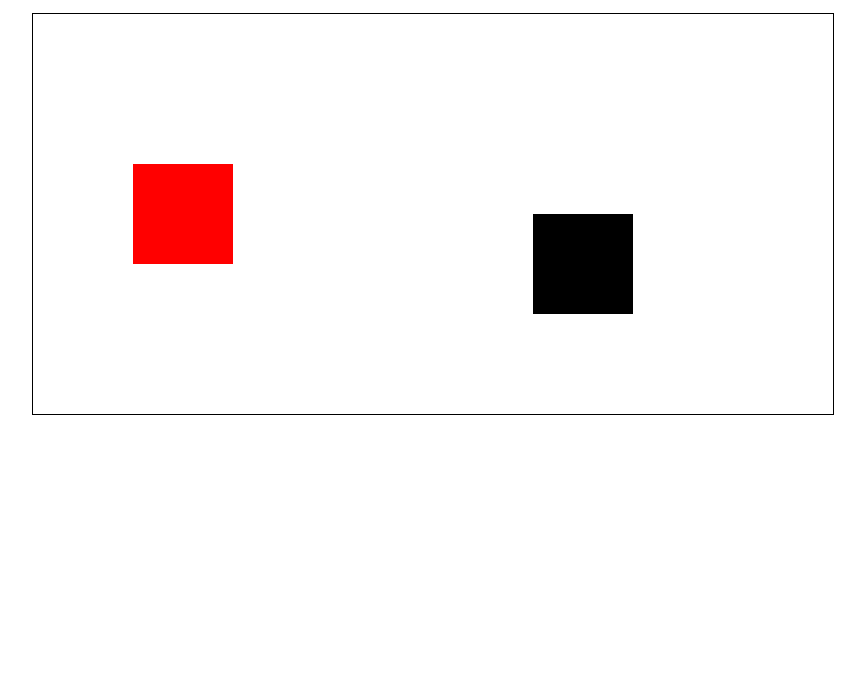
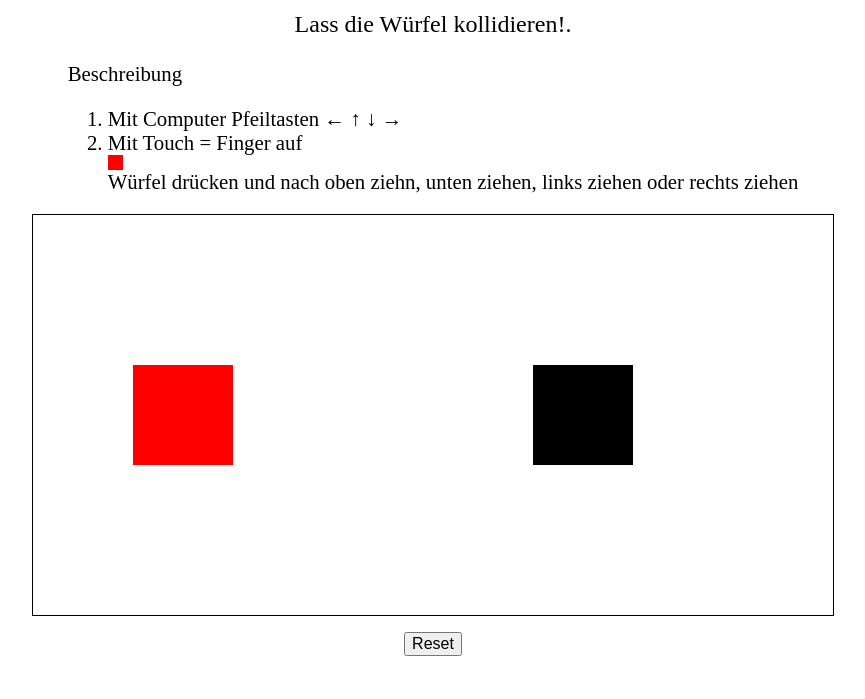
Before and after one commit to r-s-94/Mini-Game-Prototype, a plain HTML site: page index.html in a window 1280 px wide. Shown: the part 101-800 px from the top of the page, without its empty margins (207-1072 px from the left). Drawn offline with Linux system fonts and the light colour scheme.

```diff
--- a/index.html
+++ b/index.html
@@ -7,13 +7,46 @@
 
     <style>
       body {
-        text-align: center;
+        display: flex;
+        flex-direction: column;
+        align-items: center;
+      }
+
+      .description-headline {
+        font-size: 1.5rem;
+      }
+
+      .description {
+        font-size: 1.3rem;
+      }
+
+      .red-dice {
+        width: 15px;
+        height: 15px;
+        background-color: red;
+      }
+
+      button {
+        margin-top: 1rem;
+        font-size: 1rem;
       }
     </style>
   </head>
   <body onkeydown="move(event)" onkeyup="stopMove()">
-    <h1>Würfelkollision</h1>
-    <p>Lass die Würfel kollidieren!.</p>
+    <h1>Mini-Game Würfelkollision</h1>
+    <p class="description-headline">Lass die Würfel kollidieren!.</p>
+    <div class="description">
+      Beschreibung
+      <ol>
+        <li>Mit Computer Pfeiltasten &larr; &uarr; &darr; &rarr;</li>
+        <li>
+          Mit Touch = Finger auf
+          <div class="red-dice"></div>
+          Würfel drücken und nach oben ziehn, unten ziehen, links ziehen oder
+          rechts ziehen
+        </li>
+      </ol>
+    </div>
 
     <canvas
       ontouchmove="move2(event)"
@@ -23,6 +56,7 @@
       height="400"
       style="border: 1px solid #000000"
     ></canvas>
+    <button onclick="restGame()">Reset</button>
 
     <script>
       const canvas = document.getElementById("canvas");
@@ -50,7 +84,7 @@
 
       const objectB = {
         startX: 500,
-        startY: 200,
+        startY: 150,
         width: 100,
         height: 100,
         color: "black",
```
